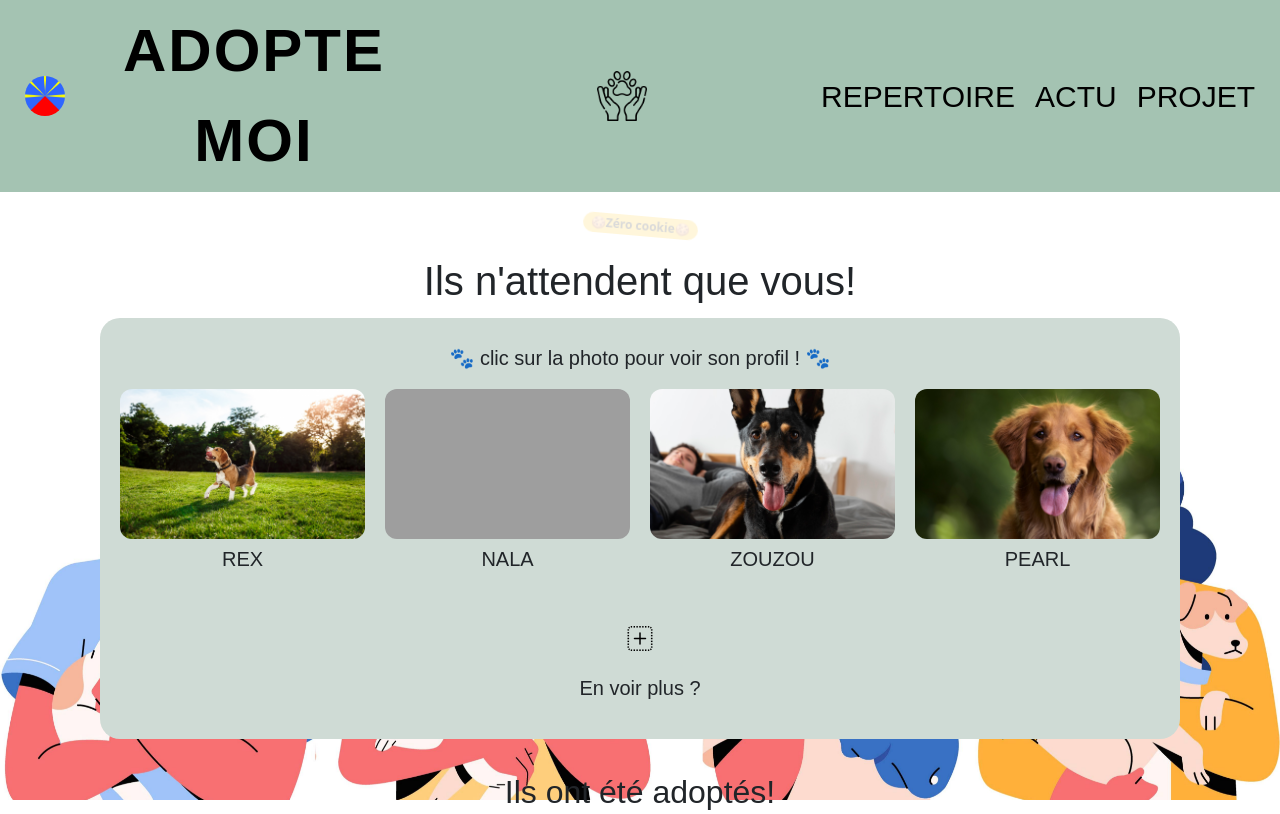
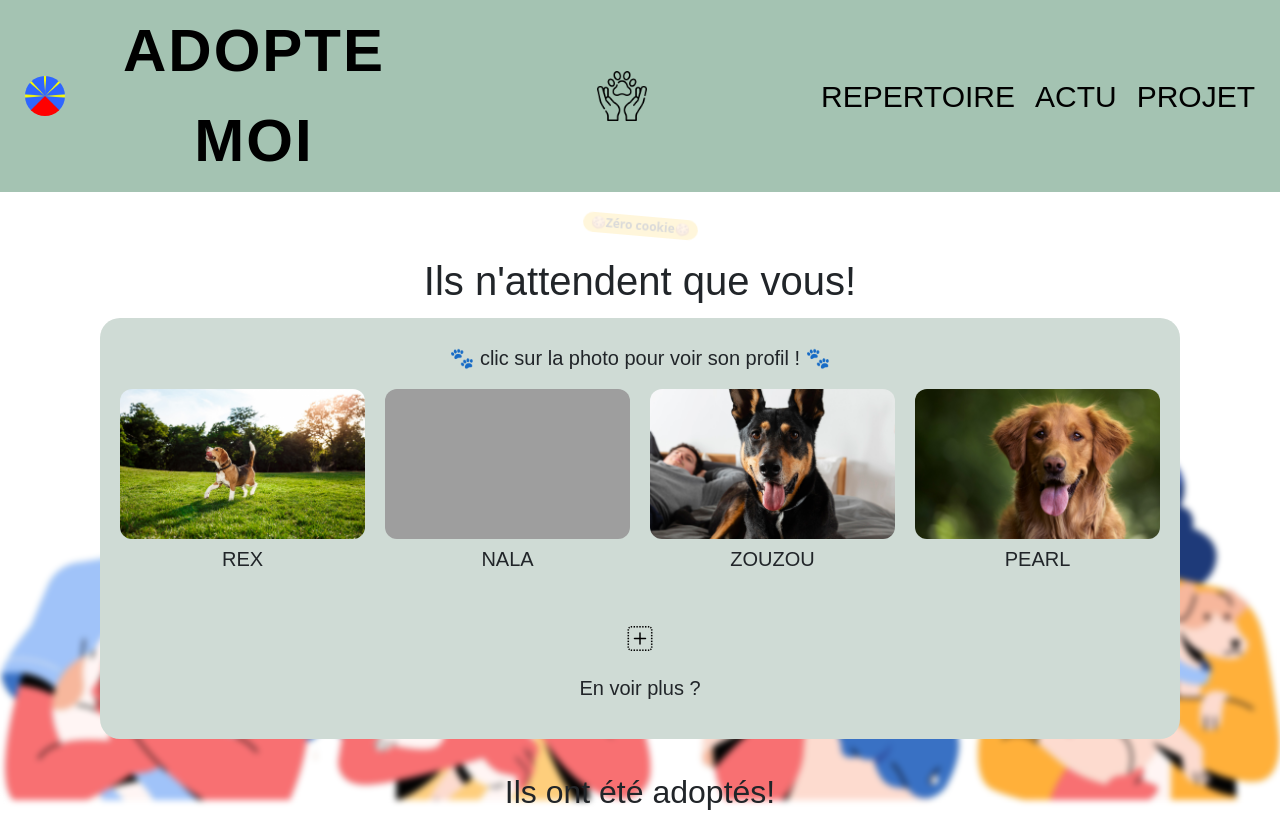
Before and after one commit to De-Re-Via/Adopte-Moi, a plain HTML site: page index.html in a window 1280 px wide. Shown: the top 814 px of the page. Drawn offline with nearby package versions, Linux system fonts and the light colour scheme; grey boxes are pictures that could not be loaded; a web font is replaced by a local one.

Commit message:
changement

```diff
--- a/css/styles.css
+++ b/css/styles.css
@@ -114,7 +114,7 @@ body::before {
   background-size: cover;
   background-position: center;
   background-attachment: fixed; /* effet parallax */
-  filter: blur(0px);
+  filter: blur(3px);
   z-index: -1; /* passe derrière tout le reste */
   pointer-events: none; /* pour ne pas bloquer les clics */
 
```
